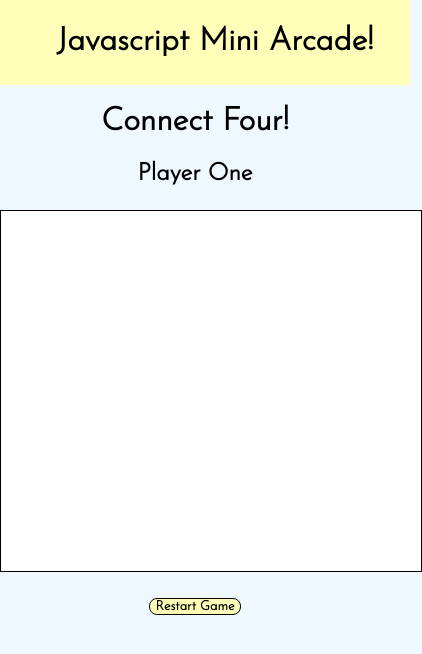
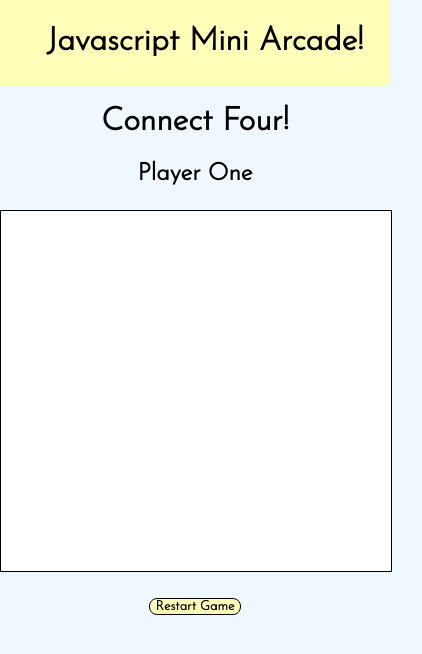
Before and after one commit to chrisryan91/JavaScript-Mini-Arcade, a plain HTML site: page connectfour.html in a window 390 px wide. Shown: the whole page, 422 px wide, since content can reach past the window. Drawn offline with Linux system fonts and the light colour scheme.

Commit message:
fix connect for media queries for mobile

```diff
--- a/assets/css/styles.css
+++ b/assets/css/styles.css
@@ -165,9 +165,6 @@ a {
     }
 
     @media only screen and (max-width: 450px) {
-      header {
-        width: 100%;
-      }
 
       .games div {
         font-size: 125%}
@@ -181,4 +178,12 @@ a {
       .square {
         width: 32%;
       }
+
+      .grid {
+        width: 100%;
+      }
+
+      .grid div {
+        width: 14.285vw;
+      }
     }
```
